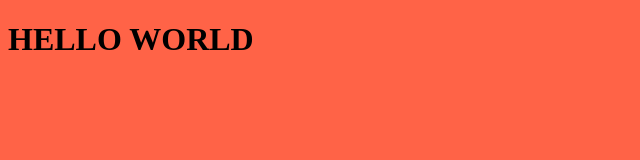
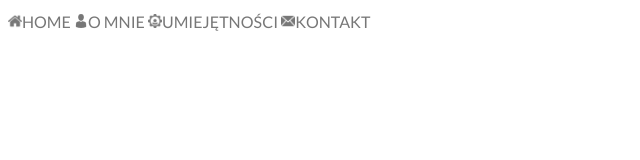
Before and after one commit to bofmichal/projektmb, a website: page index.html in a window 1280 px wide. Shown: the whole page, without its empty margins (0-640 px from the left). Drawn offline with Linux system fonts and the light colour scheme.

Commit message:
pierwsze kroki

```diff
--- a/css/main.css
+++ b/css/main.css
@@ -1,3 +1,13 @@
-body {
-    background: tomato;
+body,h1,h2,h3,h4,h5,h6 {font-family: "Lato", sans-serif;}
+body, html {
+    height: 100%;
+    color: #777;
+    line-height: 1.8;
 }
+
+.podswietlenie:hover{
+background-color: #777;
+color: black;
+cursor: pointer;
+
+}
--- a/index.html
+++ b/index.html
@@ -5,10 +5,20 @@
     <meta name="viewport" content="width=device-width, initial-scale=1.0">
     <meta http-equiv="X-UA-Compatible" content="ie=edge">
     <title>ProjektMB</title>
-    <link type="text/css" rel="stylesheet" href="/css/main.css"/>
+    <link href="https://fonts.googleapis.com/css?family=Lato&amp;subset=latin-ext" rel="stylesheet">
+    <link type="text/css" rel="stylesheet" href="css/main.css"/>
+
 </head>
 <body>
-<h1>HELLO WORLD</h1>
-<script type="text/javascript" src="/js/main.js"></script>
+<!--Nawigacja-->
+<div class="">
+    <div class="nawigacja">
+        <a class="podswietlenie"><img src="images/home.png" width="14px" alt="" class="podswietlenie"/>HOME</a>
+        <a class="podswietlenie"><img src="images/man-user.png" width="14px" alt="" class=""/>O MNIE</a>
+        <a class="podswietlenie"><img src="images/settings.png" width="14px" alt="" class=""/>UMIEJĘTNOŚCI</a>
+        <a class="podswietlenie"><img src="images/mail-black-envelope-symbol.png" width="14px" alt="" class=""/>KONTAKT</a>
+    </div>
+</div>
+<script type="text/javascript" src="js/main.js"></script>
 </body>
 </html>
```
Also changed, not shown: images/home.png (added), images/mail-black-envelope-symbol.png (added), images/man-user.png (added), images/settings.png (added), 2 other files.
